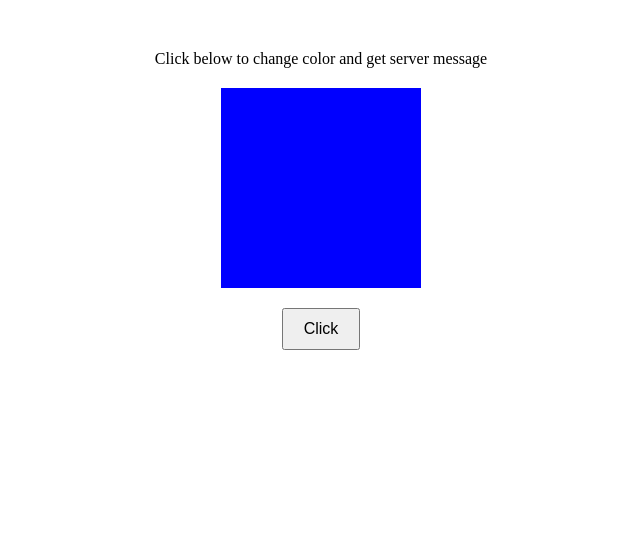
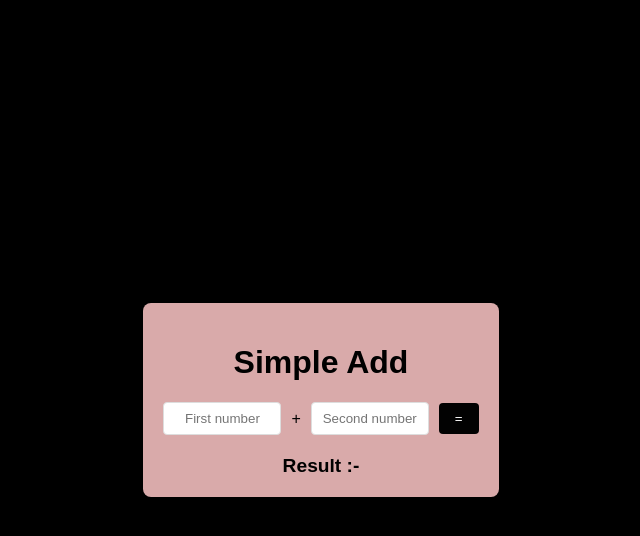
Before and after one commit to prem225101332/SIT725, a website: page week2/public/index.html in a window 1280 px wide. Shown: the whole page, without its empty margins (319-959 px from the left). Drawn offline with Linux system fonts and the light colour scheme.

Commit message:
Final commit with inaddition of README file

```diff
--- a/week2/package.json
+++ b/week2/package.json
@@ -4,7 +4,7 @@
   "description": "Task 2.2P",
   "main": "index.js",
   "scripts": {
-    "start": "node index.js"
+    "start": "node server.js"
   },
   "author": "Prem Kumar",
   "license": "ISC",
--- a/week2/public/index.html
+++ b/week2/public/index.html
@@ -1,31 +1,20 @@
 <!DOCTYPE html>
-<html lang="en">
+<html>
 <head>
-  <meta charset="UTF-8">
-  <meta name="viewport" content="width=device-width, initial-scale=1.0">
-  <title>SIT725 Task2.2P</title>
-  <link rel="stylesheet" href="./style.css">
+  <title>Simple Add</title>
+  <link rel="stylesheet" href="style.css">
 </head>
 <body>
-  <div class="container">
-    <p>Click below to change color and get server message</p>
-    <div class="color-box" id="colorBox"></div>
-    <button id="fetchButton">Click</button>
-    <div id="apiResponse"></div>
+  <div class="calculator">
+    <h1>Simple Add</h1>
+    <div class="inputs">
+      <input type="int" id="num1" placeholder="First number">
+      <span>+</span>
+      <input type="int" id="num2" placeholder="Second number">
+      <button onclick="calculate()">=</button>
+    </div>
+    <div id="result" class="result">Result :- </div>
   </div>
-  <script>
-    document.getElementById('fetchButton').addEventListener('click', async () => {
-      const colorBox = document.getElementById('colorBox');
-      colorBox.style.backgroundColor = colorBox.style.backgroundColor === 'red' ? 'blue' : 'red';
-
-      try {
-        const response = await fetch('/api/hello');
-        const data = await response.json();
-        document.getElementById('apiResponse').textContent = data.message;
-      } catch (error) {
-        document.getElementById('apiResponse').textContent = 'Error fetching data';
-      }
-    });
-  </script>
+  <script src="script.js"></script>
 </body>
 </html>
--- /dev/null
+++ b/week2/public/script.js
@@ -0,0 +1,22 @@
+async function calculate() {
+    const num1 = document.getElementById('num1').value;
+    const num2 = document.getElementById('num2').value;
+
+    if (!num1 || !num2) {
+      document.getElementById('result').textContent = 'Please enter both numbers';
+      return;
+    }
+
+    try {
+      const response = await fetch(`/add?num1=${num1}&num2=${num2}`);
+      const data = await response.json();
+
+      if (response.ok) {
+        document.getElementById('result').textContent = `Result: ${data.result}`;
+      } else {
+        document.getElementById('result').textContent = `Error: ${data.error}`;
+      }
+    } catch (error) {
+      document.getElementById('result').textContent = 'Error connecting to server';
+    }
+}
--- a/week2/public/style.css
+++ b/week2/public/style.css
@@ -1,23 +1,51 @@
-.container {
-    text-align: center;
-    margin-top: 50px;
+body {
+  font-family: Arial, sans-serif;
+  display: flex;
+  justify-content: center;
+  align-items: center;
+  height: 100vh;
+  margin: 0;
+  background-color: #000000;
 }
 
-.color-box {
-    width: 200px;
-    height: 200px;
-    margin: 20px auto;
-    background-color: blue;
-    transition: background-color 0.3s;
+.calculator {
+  background: rgb(217, 170, 170);
+  padding: 20px;
+  border-radius: 8px;
+  box-shadow: 0 2px 10px rgba(0,0,0,0.1);
+  text-align: center;
+}
+
+.inputs {
+  display: flex;
+  align-items: center;
+  gap: 10px;
+  margin: 20px 0;
+}
+
+input {
+  padding: 8px;
+  width: 100px;
+  text-align: center;
+  border: 1px solid #ddd;
+  border-radius: 4px;
 }
 
 button {
-    padding: 10px 20px;
-    font-size: 16px;
-    cursor: pointer;
+  padding: 8px 16px;
+  background: #020202;
+  color: white;
+  border: none;
+  border-radius: 4px;
+  cursor: pointer;
 }
 
-#apiResponse {
-    margin-top: 20px;
-    font-weight: bold;
+button:hover {
+  background: #45a049;
 }
+
+.result {
+  margin-top: 20px;
+  font-size: 1.2em;
+  font-weight: bold;
+}
```
Also changed, not shown: week2/server.js (added, +25 -0 lines), week2/README.md (added).
